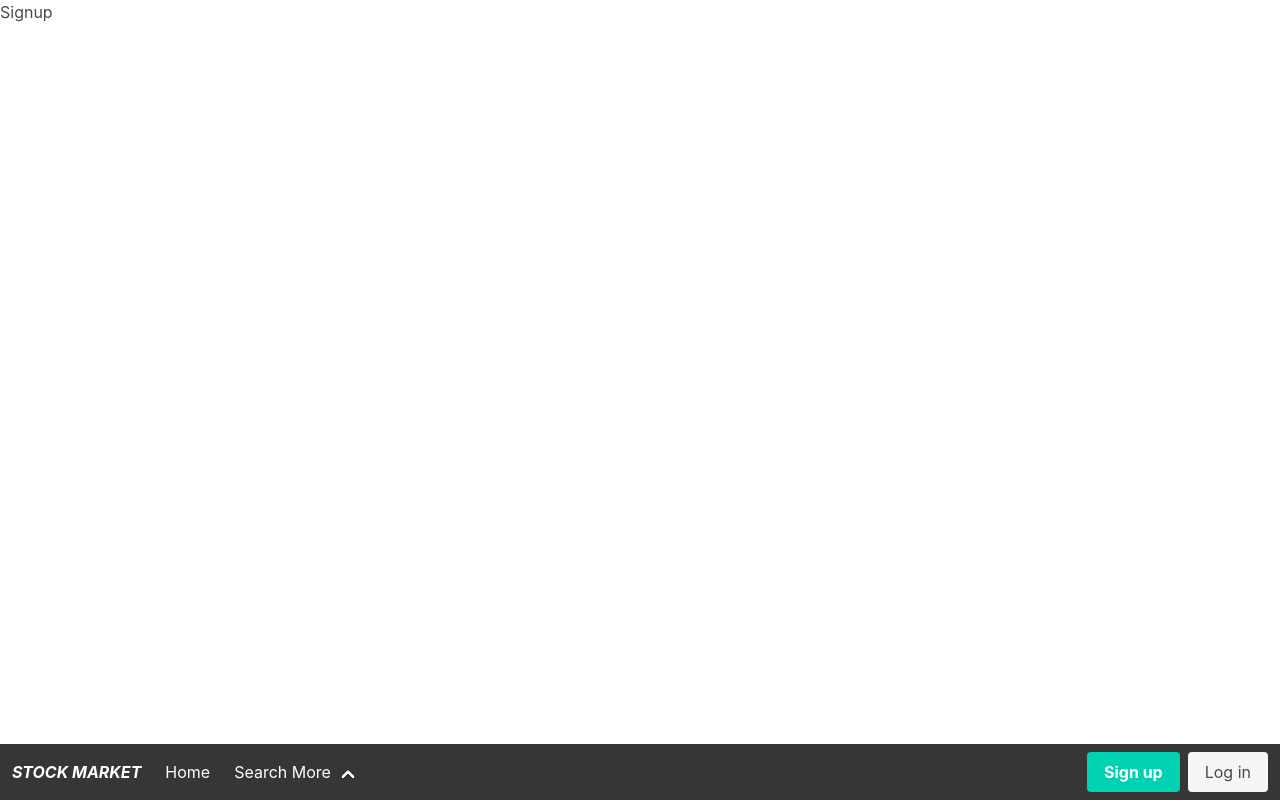
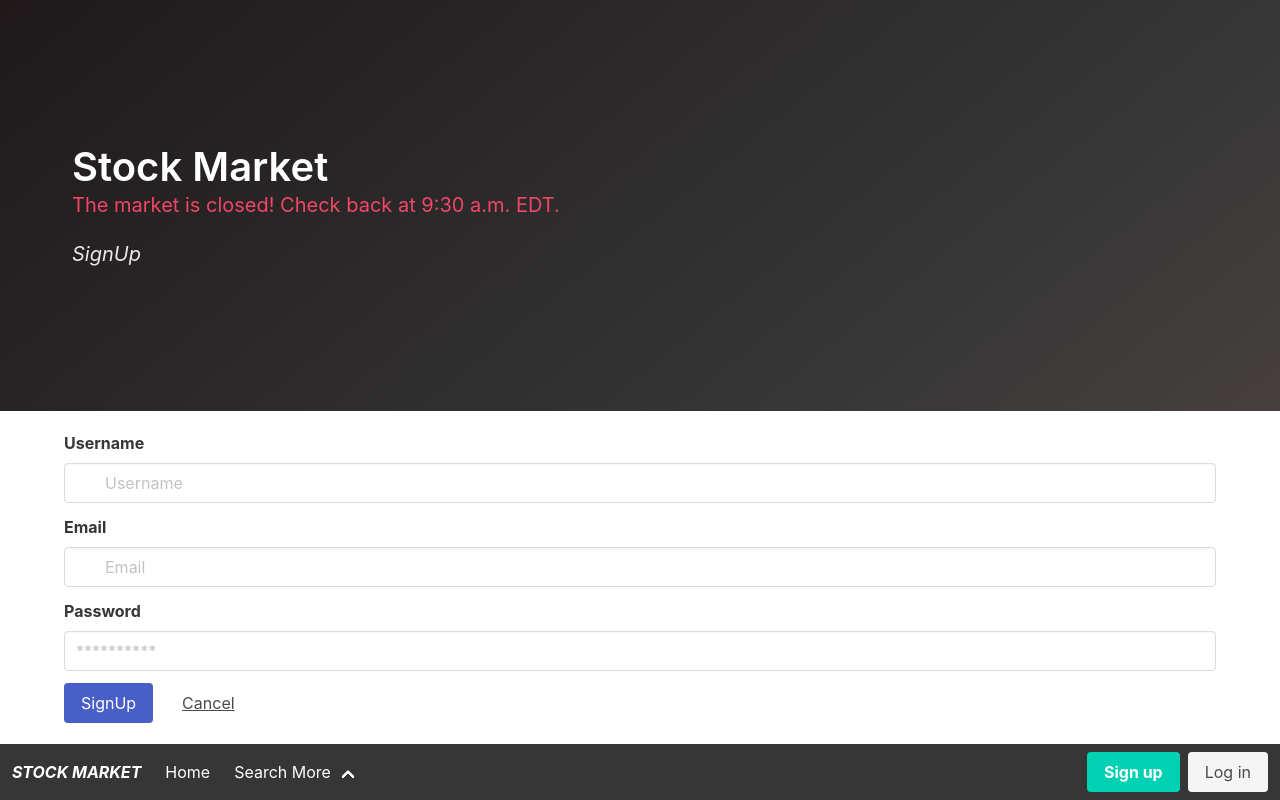
Before and after one commit to SG24/Client-Side-React-Project, a React (Create React App) app: page /signup in a window 1280 px wide. Built offline with nearby package versions, Linux system fonts and the light colour scheme; no server answers.

Commit message:
addeed signup form

```diff
--- a/src/SignUp.js
+++ b/src/SignUp.js
@@ -2,6 +2,9 @@
 import React from "react";
 import "bulma/css/bulma.min.css";
 import "./App.css";
+
+// Importing Components
+import Header from "./Header";
 
 // Declaring Components
 class SignUp extends React.Component {
@@ -14,7 +17,44 @@ class SignUp extends React.Component {
 
   render() {
     return (
-      <h1>Signup</h1>
+
+      <div>
+
+        <Header isOpen={this.props.isOpen} title="SignUp"/>
+
+        <form action="" method="POST" className="container">
+
+          <div className="field">
+            <label className="label">Username</label>
+            <div className="control has-icons-left has-icons-right">
+              <input className="input" type="text" placeholder="Username" />
+            </div>
+          </div>
+
+          <div className="field">
+            <label className="label">Email</label>
+            <div className="control has-icons-left has-icons-right">
+              <input className="input" type="email" placeholder="Email" />
+            </div>
+          </div>
+
+          <div className="field">
+            <label className="label">Password</label>
+            <div className="control">
+              <input className="input" type="password" placeholder="**********" />
+            </div>
+          </div>
+
+          <div className="field is-grouped">
+            <div className="control">
+              <button className="button is-link">SignUp</button>
+            </div>
+            <div className="control">
+              <button type="reset" className="button is-text">Cancel</button>
+            </div>
+          </div>
+        </form>
+      </div>
     );
   }
 }
```
